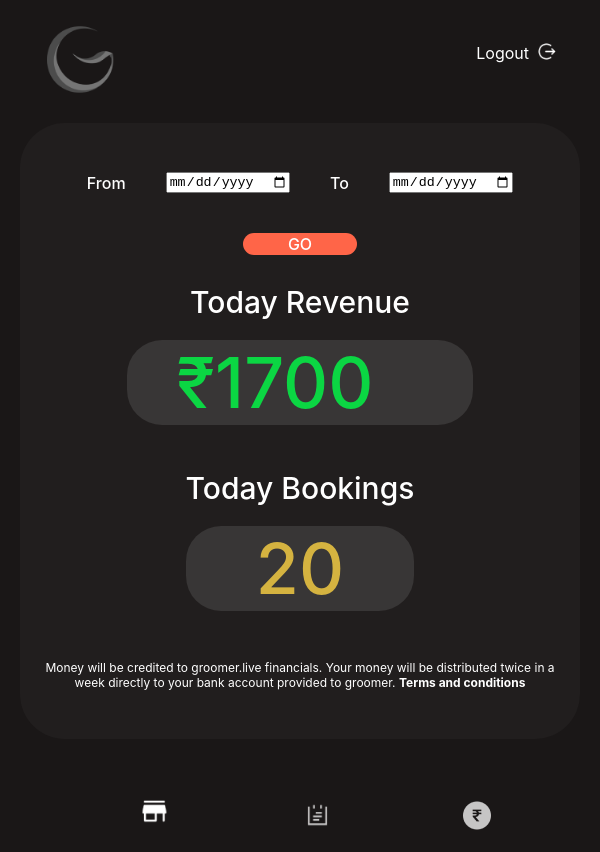
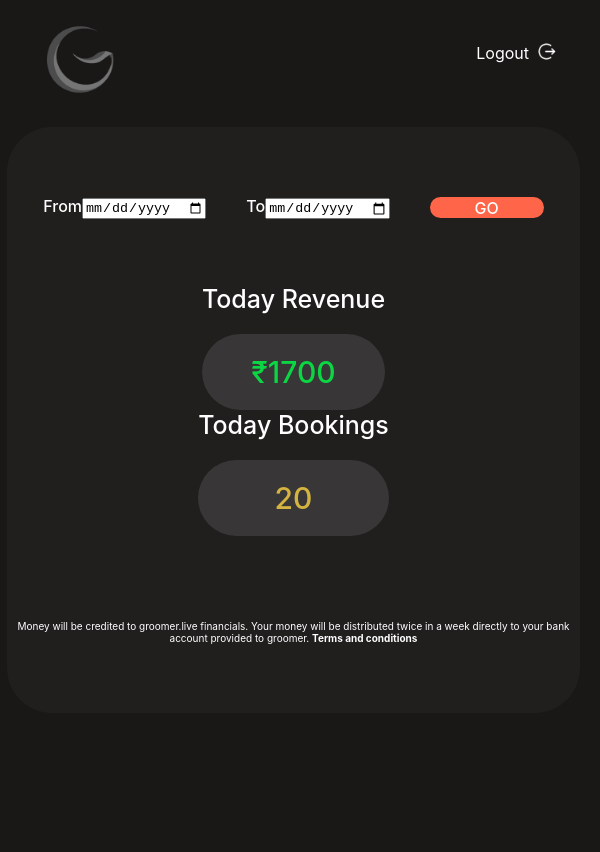
Before and after one commit to prvnRp/Groomer.live, a React (Create React App) app: page /revenue in a window 600 px wide. After the commit the page ends 800 px from the top, so only its background shows below. Built offline with nearby package versions, Linux system fonts and the light colour scheme.

Commit message:
added bottom nav

```diff
--- a/src/Components/Bookings.js
+++ b/src/Components/Bookings.js
@@ -3,6 +3,7 @@ import LeftNav from './LeftNav';
 import React, { useState } from 'react';
 import TableRow from './TableRow';
 import '../styles/Bookings.css';
+import BottomNav from './BottomNav';
 // import { useLocation } from 'react-router-dom'
 
 function Bookings() {
@@ -50,6 +51,7 @@ function Bookings() {
                     </div>
                 </div >
             </div>
+            <BottomNav />
         </div>
     );
 }
--- /dev/null
+++ b/src/Components/BottomNav.js
@@ -0,0 +1,27 @@
+import { NavLink } from 'react-router-dom';
+import '../App.css';
+import mySalon from '../images/salon.png';
+import Bookings from '../images/calendar.png';
+import Revenue from '../images/rupee.png';
+// import { NavLink } from "react-router-dom";
+// import { useLocation } from 'react-router-dom';
+import '../styles/LeftNav.css';
+import '../styles/BottomNav.css'
+
+function BottomNav() {
+    return (
+        <nav class="mobile-nav">
+            <NavLink to="/" class="bloc-icon">
+                <img src={mySalon} alt="" />
+            </NavLink>
+            <NavLink to="/bookings" class="bloc-icon">
+                <img src={Bookings} alt="" />
+            </NavLink>
+            <NavLink to="/revenue" class="bloc-icon">
+                <img src={Revenue} alt="" />
+            </NavLink>
+        </nav>
+    );
+}
+
+export default BottomNav;
--- a/src/Components/MySalon.js
+++ b/src/Components/MySalon.js
@@ -2,6 +2,7 @@ import React, { useState } from 'react';
 import '../App.css';
 import LeftNav from './LeftNav';
 import '../styles/mySalon.css';
+import BottomNav from './BottomNav';
 
 function MySalon() {
     const data = ['Slot 1', 'Slot 2'];
@@ -50,6 +51,7 @@ function MySalon() {
                     </table>
                 </div>
             </div>
+            <BottomNav />
         </div>
     );
 }
--- a/src/Components/Revenue.js
+++ b/src/Components/Revenue.js
@@ -1,18 +1,23 @@
 import '../App.css';
 import LeftNav from './LeftNav';
 import '../styles/Revenue.css';
+import BottomNav from './BottomNav';
 
 function Revenue() {
     return (
         <div className="flexcontainer" style={{ paddingRight: "5%" }}>
             <LeftNav />
             <div className='Container'>
-                <div style={{ minHeight: "500px", justifyContent: "space-evenly", height: "72vh" }} className="flex-2">
+                <div className="flex-2">
                     <div className="datefilter">
-                        <label style={{ color: "#FFF", fontWeight: "500" }} htmlFor="fromdate">From</label>
-                        <input type="date" id="datepicker" />
-                        <label style={{ color: "#FFF", fontWeight: "500" }} htmlFor="todate">To</label>
-                        <input type="date" id="todate" />
+                        <div>
+                            <label style={{ color: "#FFF", fontWeight: "500" }} htmlFor="fromdate">From</label>
+                            <input type="date" id="datepicker" />
+                        </div>
+                        <div>
+                            <label style={{ color: "#FFF", fontWeight: "500" }} htmlFor="todate">To</label>
+                            <input type="date" id="todate" />
+                        </div>
                         <div className='go'>GO</div>
                     </div>
                     <div className='Today'>
@@ -22,6 +27,7 @@ function Revenue() {
                     <div className='TandC'>Money will be credited to groomer.live financials. Your money will be distributed twice in a week directly to your bank account provided to groomer. <b>Terms and conditions</b></div>
                 </div>
             </div>
+            <BottomNav />
         </div>
     );
 }
--- a/src/styles/Bookings.css
+++ b/src/styles/Bookings.css
@@ -234,7 +234,7 @@ table {
         flex-wrap: wrap;
         padding-left: 20px;
         padding-right: 40px;
-        padding-top: 20px;
+        padding-top: 0px;
         /* gap: 10px; */
     }
 
@@ -248,6 +248,7 @@ table {
     .flex2 {
         padding: 20px;
         width: 100%;
+        /* height: 65vh; */
     }
 
     .salonname {
--- /dev/null
+++ b/src/styles/BottomNav.css
@@ -0,0 +1,33 @@
+.mobile-nav {
+    /* background: #F1F1F1; */
+    position: fixed;
+    bottom: 0;
+    left: 0;
+    right: 0;
+    height: 50px;
+    width: 100%;
+    display: flex;
+    justify-content: space-around;
+}
+
+a.active img {
+    transform: scale(1.4);
+    /* padding-right: 15px; */
+}
+
+
+.bloc-icon {
+    display: flex;
+    justify-content: center;
+    align-items: center;
+}
+
+.bloc-icon img {
+    width: 30px;
+}
+
+@media screen and (min-width: 600px) {
+    .mobile-nav {
+        display: none;
+    }
+}
--- a/src/styles/LeftNav.css
+++ b/src/styles/LeftNav.css
@@ -74,19 +74,8 @@ a.sctive .sep {
 
 @media only screen and (max-width: 600px) {
     .flex1 {
-        flex-direction: row;
-        width: 100%;
-        justify-content: space-evenly;
-        text-align: center;
-        gap: 10px;
-        font-size: 10px;
-        height: 20px;
-        padding: 0px;
-        padding-top: 30px;
-        position: relative;
-        left: 6%;
-        order: 2;
-        /* display: block; */
+
+        display: none;
     }
 
     .flex31 {
--- a/src/styles/Revenue.css
+++ b/src/styles/Revenue.css
@@ -34,7 +34,10 @@
     /* padding-left: 40px; */
     /* padding-top: 40px; */
     /* padding-right: 40px; */
-    height: 70vh;
+    /* height: 70vh; */
+    min-height: 500px;
+    justify-content: space-evenly;
+    min-height: 72vh;
     /* gap: 50px; */
 }
 
@@ -126,31 +129,53 @@ table {
 
 
     .flexcontainer {
+        padding-top: 3vh;
+
         flex-wrap: wrap;
-        padding-left: 20px;
-        padding-right: 40px;
-        padding-top: 20px;
+        padding-left: 7px;
+        padding-right: 0px;
         /* gap: 10px; */
     }
 
     .Container {
-        padding-right: 30px;
+
+        padding-right: 0px;
         padding-left: 0px;
         /* padding-top: 90px; */
         order: 1;
     }
 
     .flex-2 {
-        padding: 20px;
+        padding: 5px;
         width: 100%;
     }
 
     .Today {
         flex-direction: column;
-        gap: 45px;
+        /* gap: 0px; */
         justify-content: center;
         text-align: center;
-        font-size: cap(20px, 2vw, 30px);
+        /* font-size: 20px; */
+    }
+
+    .BookingsNum {
+        padding: 20px;
+        font-size: 30px;
+        border-radius: 40px;
+    }
+
+    .RevenueNum {
+        padding: 20px;
+        font-size: 30px;
+        border-radius: 40px;
+    }
+
+    .Today1 {
+        font-size: 25px;
+    }
+
+    .TandC {
+        font-size: 10px;
     }
 
 }
--- a/src/styles/mySalon.css
+++ b/src/styles/mySalon.css
@@ -252,7 +252,7 @@ input:checked+.slider1:before {
         padding-right: 0px;
         padding-left: 0px;
         /* padding-top: 90px; */
-        order: 1;
+        /* order: 1; */
     }
 
     .flex22 {
```
